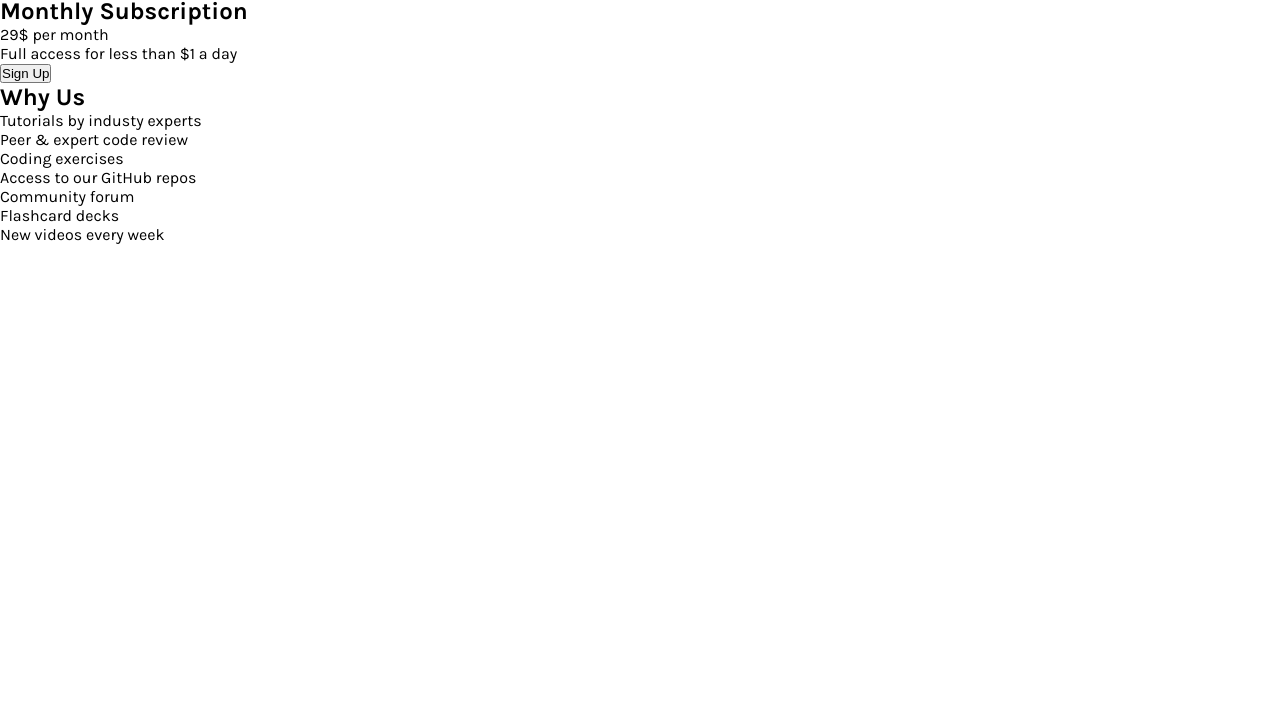
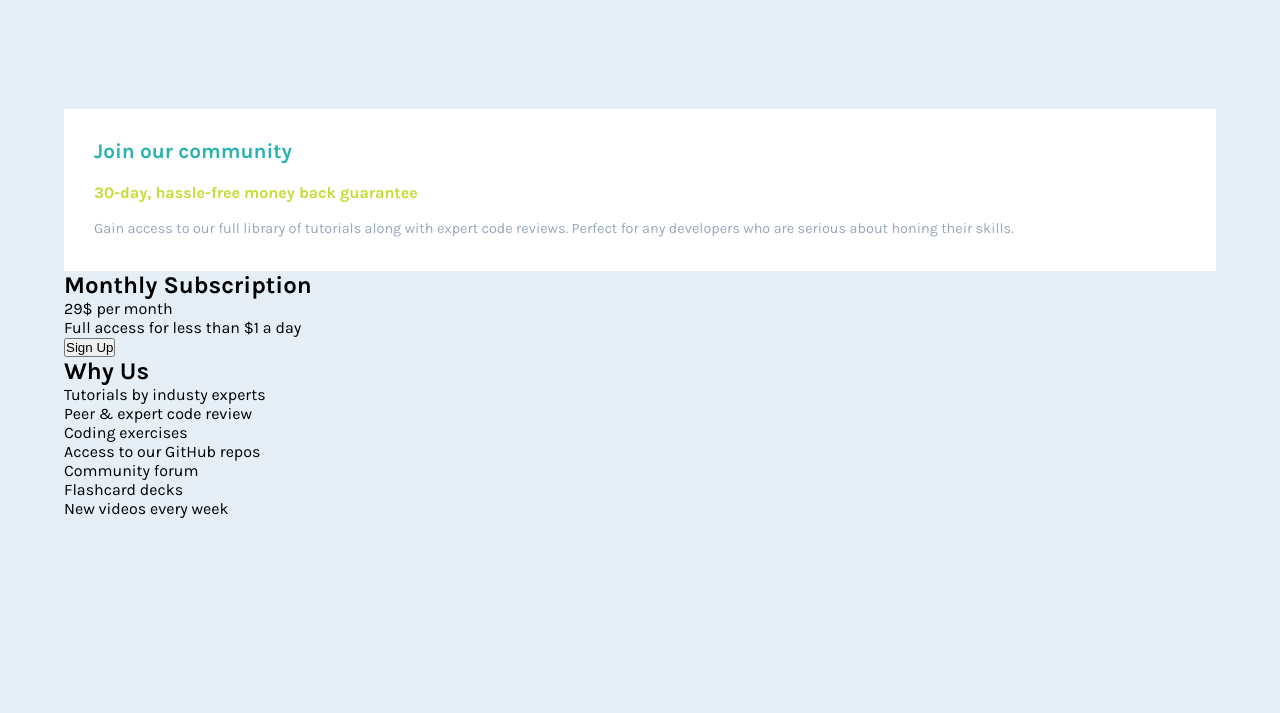
Before and after one commit to stetu281/single-price-component, a plain HTML site: page index.html in a window 1280 px wide. Shown: the part 87-800 px from the top of the page. Drawn offline with Linux system fonts and the light colour scheme.

Commit message:
Add styling top section

```diff
--- a/index.html
+++ b/index.html
@@ -17,7 +17,7 @@
                 <h2>30-day, hassle-free money back guarantee</h2>
                 <p>
                     Gain access to our full library of tutorials along with expert
-                    code reviews. Perfect fot any developers who are serious about
+                    code reviews. Perfect for any developers who are serious about
                     honing their skills.
                 </p>
             </div>
--- a/style.css
+++ b/style.css
@@ -2,9 +2,48 @@
     margin: 0;
     padding: 0;
     box-sizing: border-box;
+    list-style-type: none;
 }
 
 body {
     font-size: 16px;
     font-family: 'Karla', sans-serif;
+    background-color: hsl(204, 43%, 93%);
 }
+
+main {
+    width: 100vw;
+    height: 100vh;
+    display: flex;
+    justify-content: center;
+    align-items: center;
+}
+
+.component-container {
+    width: 90%;
+    display: flex;
+    flex-direction: column;
+}
+
+.join-section {
+    background-color: white;
+    padding: 30px;
+}
+
+.join-section h1 {
+    color: hsl(179, 62%, 43%);
+    font-size: 1.3rem;
+}
+
+.join-section h2 {
+    color: hsl(71, 73%, 54%);
+    font-size: 1rem;
+    margin-top: 20px;
+}
+
+.join-section p {
+    color: hsl(218, 22%, 67%);
+    font-size: 0.9rem;
+    line-height: 1.5rem;
+    margin-top: 15px;
+}
```
